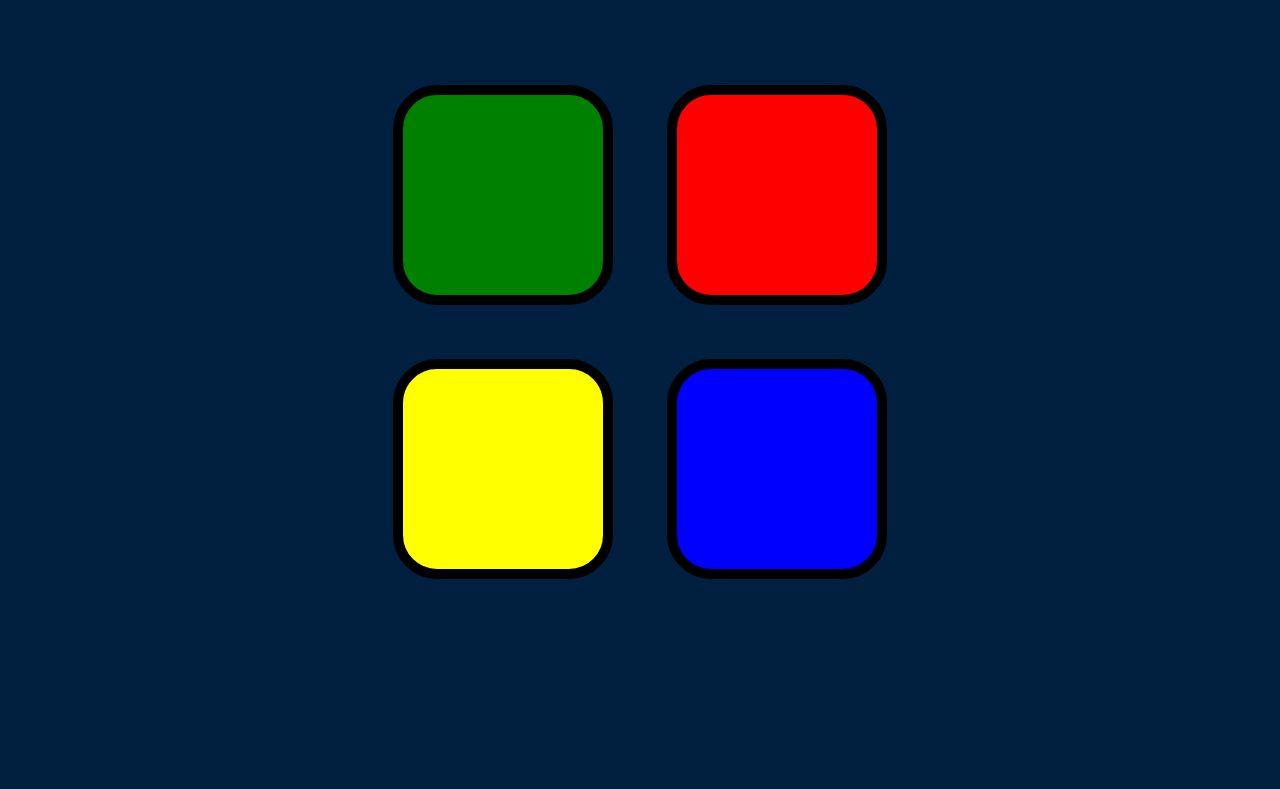
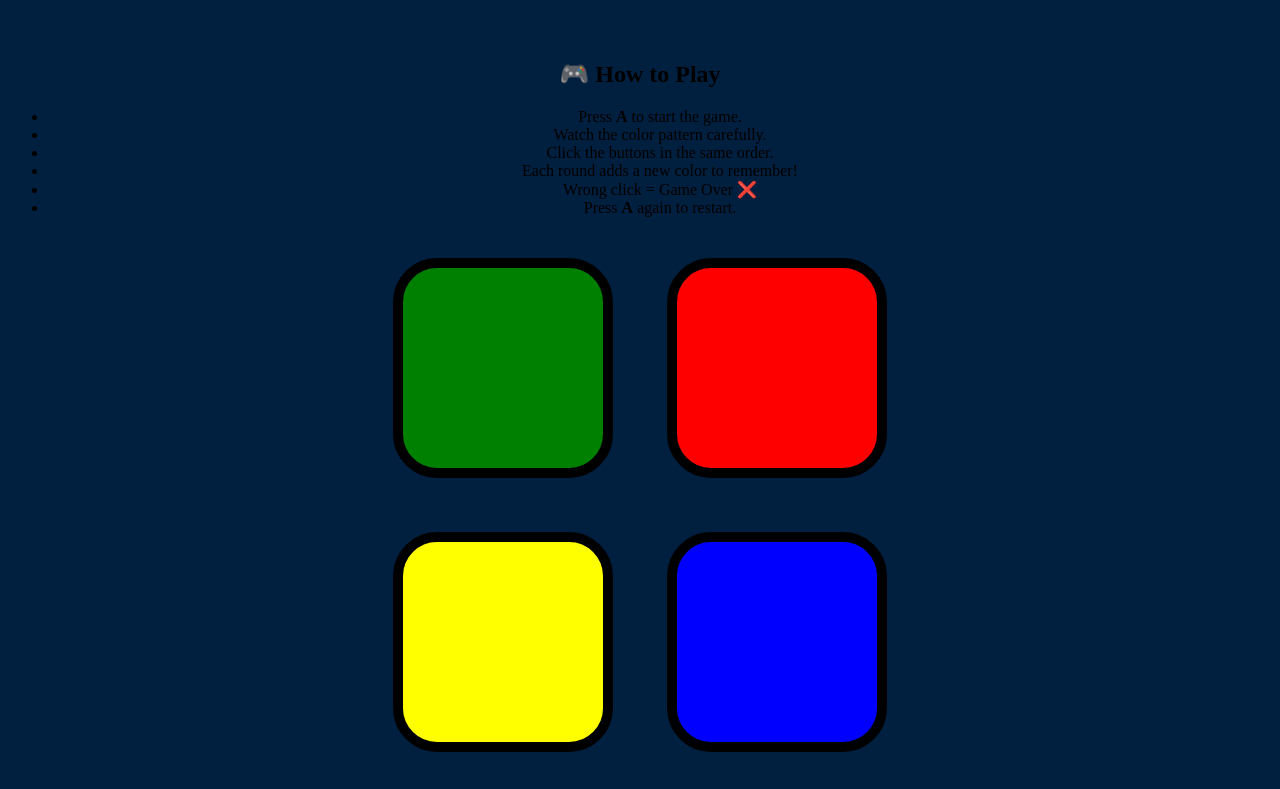
Before and after one commit to Dhrshan/Simon-game, a plain HTML site: page index.html in a window 1280 px wide. Shown: the part 114-903 px from the top of the page. Before the commit the page ends 800 px from the top, so only its background shows below. Drawn offline with nearby package versions, Linux system fonts and the light colour scheme.

Commit message:
Update index.html

```diff
--- a/index.html
+++ b/index.html
@@ -1,41 +1,41 @@
 <!DOCTYPE html>
 <html lang="en" dir="ltr">
-
 <head>
   <meta charset="utf-8">
-  <title>Simon</title>
+  <title>Simon Game</title>
   <link rel="stylesheet" href="styles.css">
   <link href="https://fonts.googleapis.com/css?family=Press+Start+2P" rel="stylesheet">
 </head>
-
 <body>
   <h1 id="level-title">Press A Key to Start</h1>
+
+  <!-- 🧠 New Instructions Box -->
+  <div class="info-box">
+    <h2>🎮 How to Play</h2>
+    <ul>
+      <li>Press <b>A</b> to start the game.</li>
+      <li>Watch the color pattern carefully.</li>
+      <li>Click the buttons in the same order.</li>
+      <li>Each round adds a new color to remember!</li>
+      <li>Wrong click = Game Over ❌</li>
+      <li>Press <b>A</b> again to restart.</li>
+    </ul>
+  </div>
+
   <div class="container">
-    <div lass="row">
+    <div class="row">
+      <div type="button" id="green" class="btn green"></div>
+      <div type="button" id="red" class="btn red"></div>
+    </div>
+    <div class="row">
+      <div type="button" id="yellow" class="btn yellow"></div>
+      <div type="button" id="blue" class="btn blue"></div>
+    </div>
+  </div>
 
-      <div type="button" id="green" class="btn green">
-
-      </div>
-
-      <div type="button" id="red" class="btn red">
-
-      </div>
-    </div>
-
-    <div class="row">
-
-      <div type="button" id="yellow" class="btn yellow">
-
-      </div>
-      <div type="button" id="blue" class="btn blue">
-
-      </div>
-
-    </div>
-
-  </div>
-  <script src="https://code.jquery.com/jquery-3.6.4.js" integrity="sha256-a9jBBRygX1Bh5lt8GZjXDzyOB+bWve9EiO7tROUtj/E=" crossorigin="anonymous"></script>
-<script src="index.js"></script>
+  <script src="https://code.jquery.com/jquery-3.6.4.js"
+    integrity="sha256-a9jBBRygX1Bh5lt8GZjXDzyOB+bWve9EiO7tROUtj/E="
+    crossorigin="anonymous"></script>
+  <script src="index.js"></script>
 </body>
-
 </html>
```
